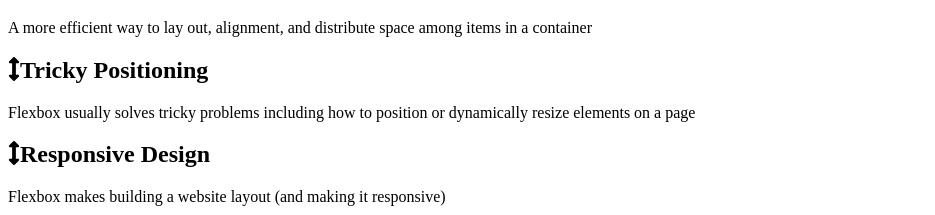
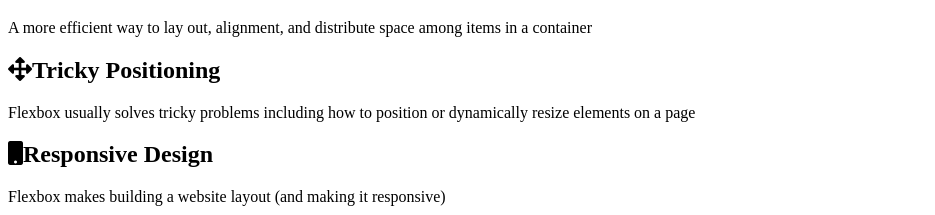
Before and after one commit to GeorgiNedyalkov/CSS-flexbox-crashcourse, a plain HTML site: page flexbox_website/index.html in a window 1280 px wide. Shown: the part 562-777 px from the top of the page, without its empty margins (0-935 px from the left). Drawn offline with Linux system fonts and the light colour scheme.

Commit message:
Completed the initial html for the project

```diff
--- a/flexbox_website/index.html
+++ b/flexbox_website/index.html
@@ -51,11 +51,11 @@
             <p>A more efficient way to lay out, alignment, and distribute space among items in a container</p>
         </div>
         <div class="box">
-            <h2><i class="fas fa-arrows-alt-v"></i>Tricky Positioning</h2>
+            <h2><i class="fas fa-arrows-alt"></i>Tricky Positioning</h2>
             <p>Flexbox usually solves tricky problems including how to position or dynamically resize elements on a page</p>
         </div>
         <div class="box">
-            <h2><i class="fas fa-arrows-alt-v"></i>Responsive Design</h2>
+            <h2><i class="fas fa-mobile"></i>Responsive Design</h2>
             <p>Flexbox makes building a website layout (and making it responsive)</p>
         </div>
     </div>
```
